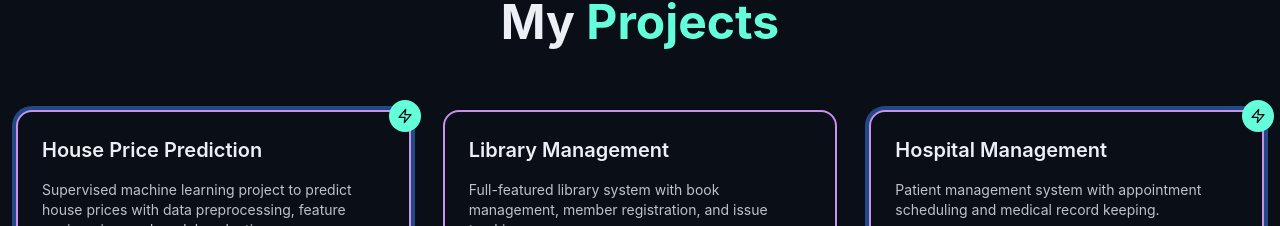
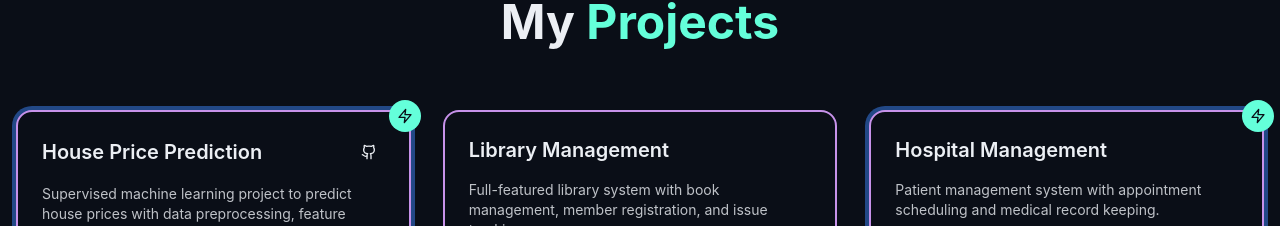
Before and after one commit to pratyaksh3107/portfolio, a React (Vite) app: page / in a window 1280 px wide. Shown: the part 1506-1732 px from the top of the page. Built offline with nearby package versions, Linux system fonts and the light colour scheme.

Commit message:
Add GitHub URL for house price prediction project
Co-authored-by: mathurpratyaksh2006 <mathurpratyaksh2006@gmail.com>

```diff
--- a/src/components/Projects.tsx
+++ b/src/components/Projects.tsx
@@ -21,6 +21,7 @@ const Projects: React.FC<ProjectsProps> = ({ isDarkMode }) => {
       description: 'Supervised machine learning project to predict house prices with data preprocessing, feature engineering, and model evaluation.',
       tech: ['Python', 'Pandas', 'Scikit-learn', 'ML'],
       featured: true,
+      githubUrl: 'https://github.com/pratyaksh3107/house-price-prediction',
     },
     {
       title: 'Library Management',
```
